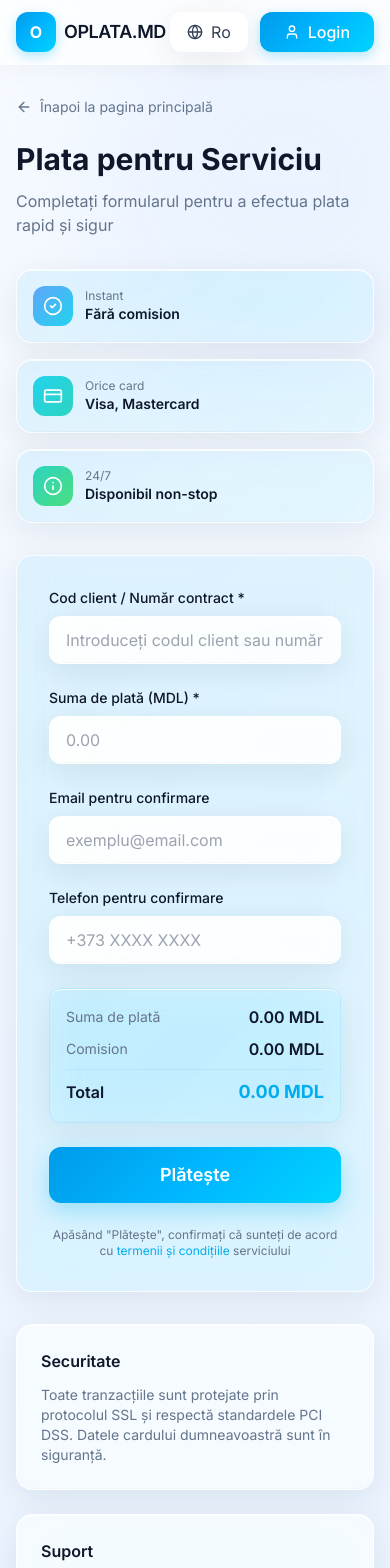
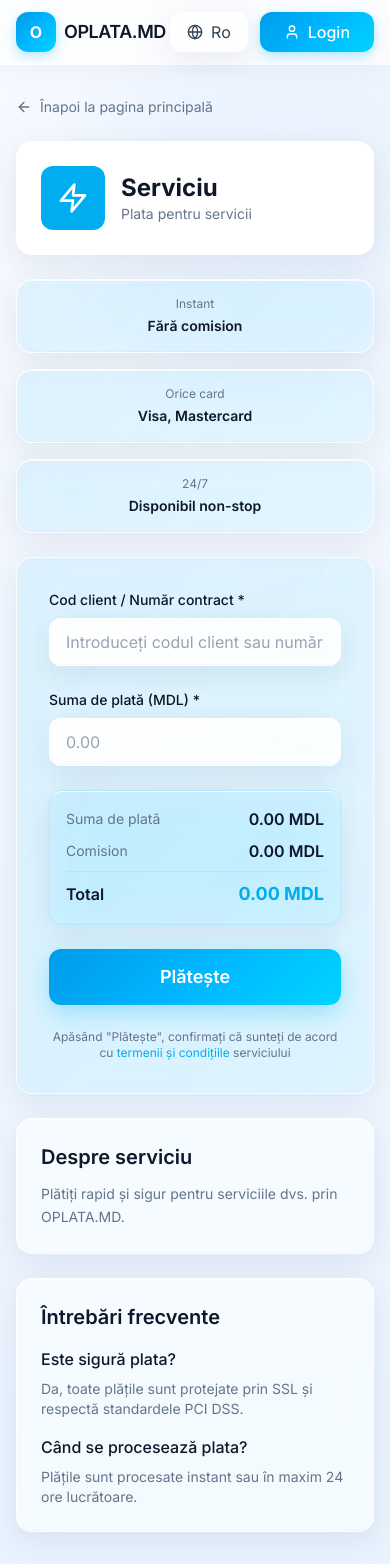
Before and after one commit to averinfx-oplata/OPLATA_LIGHT, a React (Vite) app: page /service/1 in a window 390 px wide. Shown: the top 1568 px of the page. Built offline with nearby package versions, Linux system fonts and the light colour scheme.

Commit message:
Updated ServicePayment.tsx

```diff
--- a/src/pages/ServicePayment.tsx
+++ b/src/pages/ServicePayment.tsx
@@ -1,29 +1,272 @@
 import { Link, useParams } from 'react-router-dom';
-import { Globe, User, ArrowLeft, CreditCard, CheckCircle2, Info } from 'lucide-react';
+import { Globe, User, ArrowLeft, Smartphone, Zap, Wifi, X } from 'lucide-react';
+import { useState } from 'react';
+
+interface ServiceConfig {
+  name: string;
+  icon: typeof Smartphone;
+  color: string;
+  description: string;
+  fields: Array<{
+    name: string;
+    label: string;
+    type: string;
+    placeholder: string;
+    required: boolean;
+  }>;
+  faq: Array<{
+    question: string;
+    answer: string;
+  }>;
+}
+
+const serviceConfigs: Record<string, ServiceConfig> = {
+  'orange': {
+    name: 'Orange Moldova',
+    icon: Smartphone,
+    color: '#FF6600',
+    description: 'Orange Moldova este unul dintre liderii pieței de telecomunicații din Moldova, oferind servicii mobile de înaltă calitate, internet rapid și o gamă largă de opțiuni pentru clienții săi.',
+    fields: [
+      { name: 'phone', label: 'Număr de telefon', type: 'tel', placeholder: '0XXXXXXXX', required: true },
+      { name: 'amount', label: 'Suma de plată (MDL)', type: 'number', placeholder: '0.00', required: true }
+    ],
+    faq: [
+      { question: 'Cum pot verifica soldul?', answer: 'Formați *100# pentru a verifica soldul dvs. curent.' },
+      { question: 'Cât timp durează reîncărcarea?', answer: 'Reîncărcarea este instantanee și va primi o confirmare prin SMS.' },
+      { question: 'Pot anula plata?', answer: 'Da, puteți anula tranzacția în primele 5 minute după efectuare contactând suportul.' }
+    ]
+  },
+  'moldcell': {
+    name: 'Moldcell',
+    icon: Smartphone,
+    color: '#0066CC',
+    description: 'Moldcell oferă servicii de telefonie mobilă de calitate superioară și soluții inovatoare pentru comunicare în Republica Moldova.',
+    fields: [
+      { name: 'phone', label: 'Număr de telefon', type: 'tel', placeholder: '0XXXXXXXX', required: true },
+      { name: 'amount', label: 'Suma de plată (MDL)', type: 'number', placeholder: '0.00', required: true }
+    ],
+    faq: [
+      { question: 'Care este suma minimă de reîncărcare?', answer: 'Suma minimă de reîncărcare este de 10 MDL.' },
+      { question: 'Pot reîncărca un alt număr?', answer: 'Da, puteți reîncărca orice număr Moldcell din Moldova.' },
+      { question: 'Primesc factură?', answer: 'Da, veți primi o confirmare electronică pe email după finalizarea plății.' }
+    ]
+  },
+  'energocom': {
+    name: 'Energocom',
+    icon: Zap,
+    color: '#FFB800',
+    description: 'Energocom este furnizorul principal de energie electrică în Republica Moldova, asigurând servicii de calitate pentru locuințe și afaceri.',
+    fields: [
+      { name: 'contract', label: 'Număr contract', type: 'text', placeholder: 'Introduceți numărul contractului', required: true },
+      { name: 'amount', label: 'Suma de plată (MDL)', type: 'number', placeholder: '0.00', required: true }
+    ],
+    faq: [
+      { question: 'Unde găsesc numărul contractului?', answer: 'Numărul contractului se află pe factura dvs. de energie electrică.' },
+      { question: 'Pot plăti în avans?', answer: 'Da, puteți plăti orice sumă pentru a crea un sold pozitiv.' },
+      { question: 'Când se procesează plata?', answer: 'Plata este procesată instant și se reflectă în cont în maxim 24 ore.' }
+    ]
+  },
+  'moldovagaz': {
+    name: 'Moldovagaz',
+    icon: Zap,
+    color: '#0055AA',
+    description: 'Moldovagaz este furnizorul național de gaze naturale, asigurând aprovizionarea continuă cu gaze pentru consumatori casnici și industriali.',
+    fields: [
+      { name: 'clientCode', label: 'Cod client', type: 'text', placeholder: 'Introduceți codul client', required: true },
+      { name: 'amount', label: 'Suma de plată (MDL)', type: 'number', placeholder: '0.00', required: true }
+    ],
+    faq: [
+      { question: 'Unde găsesc codul client?', answer: 'Codul client se află pe factura lunară de gaze naturale.' },
+      { question: 'Există comisioane?', answer: 'Nu, plata pentru Moldovagaz prin OPLATA.MD este fără comision.' },
+      { question: 'Pot programa plăți automate?', answer: 'Da, după autentificare puteți configura plăți recurente.' }
+    ]
+  },
+  'starnet': {
+    name: 'StarNet',
+    icon: Wifi,
+    color: '#E31E24',
+    description: 'StarNet oferă servicii de internet și televiziune prin fibră optică de înaltă viteză în Republica Moldova, asigurând conexiuni stabile și rapide.',
+    fields: [
+      { name: 'clientId', label: 'ID client', type: 'text', placeholder: 'Introduceți ID-ul client', required: true },
+      { name: 'amount', label: 'Suma de plată (MDL)', type: 'number', placeholder: '0.00', required: true }
+    ],
+    faq: [
+      { question: 'Unde găsesc ID-ul client?', answer: 'ID-ul client se află pe contractul dvs. sau pe factură.' },
+      { question: 'Cât durează activarea după plată?', answer: 'Serviciile sunt activate automat în câteva minute după confirmare.' },
+      { question: 'Pot schimba planul tarifar?', answer: 'Da, contactați serviciul clienți pentru a schimba planul.' }
+    ]
+  }
+};
+
+const defaultConfig: ServiceConfig = {
+  name: 'Serviciu',
+  icon: Zap,
+  color: '#00AEEF',
+  description: 'Plătiți rapid și sigur pentru serviciile dvs. prin OPLATA.MD.',
+  fields: [
+    { name: 'clientCode', label: 'Cod client / Număr contract', type: 'text', placeholder: 'Introduceți codul client sau numărul contractului', required: true },
+    { name: 'amount', label: 'Suma de plată (MDL)', type: 'number', placeholder: '0.00', required: true }
+  ],
+  faq: [
+    { question: 'Este sigură plata?', answer: 'Da, toate plățile sunt protejate prin SSL și respectă standardele PCI DSS.' },
+    { question: 'Când se procesează plata?', answer: 'Plățile sunt procesate instant sau în maxim 24 ore lucrătoare.' }
+  ]
+};
+
+interface ConfirmationModalProps {
+  isOpen: boolean;
+  onClose: () => void;
+  onConfirm: () => void;
+  formData: Record<string, string>;
+  serviceName: string;
+  amount: string;
+}
+
+function ConfirmationModal({ isOpen, onClose, onConfirm, formData, serviceName, amount }: ConfirmationModalProps) {
+  const [email, setEmail] = useState('');
+  const [agreed, setAgreed] = useState(false);
+
+  if (!isOpen) return null;
+
+  const handleSubmit = (e: React.FormEvent) => {
+    e.preventDefault();
+    onConfirm();
+  };
+
+  return (
+    <div
+      className="fixed inset-0 bg-black/50 backdrop-blur-sm z-50 flex items-center justify-center p-4 animate-in"
+      onClick={onClose}
+    >
+      <div
+        className="glass-card rounded-3xl max-w-lg w-full max-h-[90vh] overflow-y-auto p-8 relative"
+        onClick={(e) => e.stopPropagation()}
+        style={{
+          background: 'white',
+          boxShadow: '0 20px 60px rgba(0, 0, 0, 0.3)'
+        }}
+      >
+        <button
+          onClick={onClose}
+          className="absolute top-6 right-6 w-10 h-10 rounded-xl hover:bg-gray-100 transition-colors flex items-center justify-center"
+        >
+          <X className="w-5 h-5" style={{ color: 'var(--text-muted)' }} />
+        </button>
+
+        <h2 className="text-2xl font-bold mb-2" style={{ color: 'var(--text-strong)' }}>
+          Confirmați plata
+        </h2>
+        <p className="mb-6" style={{ color: 'var(--text-muted)' }}>
+          Verificați datele înainte de a continua
+        </p>
+
+        <form onSubmit={handleSubmit} className="space-y-6">
+          <div className="glass-card rounded-xl p-4 space-y-3" style={{
+            background: 'rgba(0, 174, 239, 0.05)',
+            border: '1px solid rgba(0, 174, 239, 0.1)'
+          }}>
+            <h3 className="font-semibold mb-3" style={{ color: 'var(--text-strong)' }}>
+              Detalii plată
+            </h3>
+            <div className="flex justify-between items-center">
+              <span className="text-sm" style={{ color: 'var(--text-muted)' }}>Serviciu</span>
+              <span className="font-semibold" style={{ color: 'var(--text-strong)' }}>{serviceName}</span>
+            </div>
+            {Object.entries(formData).map(([key, value]) => {
+              if (key === 'amount' || !value) return null;
+              return (
+                <div key={key} className="flex justify-between items-center">
+                  <span className="text-sm" style={{ color: 'var(--text-muted)' }}>
+                    {key === 'phone' ? 'Telefon' : key === 'contract' ? 'Contract' : key === 'clientCode' ? 'Cod client' : key === 'clientId' ? 'ID client' : key}
+                  </span>
+                  <span className="font-semibold" style={{ color: 'var(--text-strong)' }}>{value}</span>
+                </div>
+              );
+            })}
+            <div className="border-t pt-3 mt-3" style={{ borderColor: 'rgba(0, 174, 239, 0.1)' }}>
+              <div className="flex justify-between items-center">
+                <span className="font-semibold" style={{ color: 'var(--text-strong)' }}>Suma totală</span>
+                <span className="text-xl font-bold" style={{ color: 'var(--color-primary)' }}>{amount} MDL</span>
+              </div>
+            </div>
+          </div>
+
+          <div>
+            <label className="block text-sm font-medium mb-2" style={{ color: 'var(--text-strong)' }}>
+              Email pentru confirmare *
+            </label>
+            <input
+              type="email"
+              placeholder="exemplu@email.com"
+              value={email}
+              onChange={(e) => setEmail(e.target.value)}
+              required
+              className="w-full h-12 px-4 rounded-xl border border-gray-300 transition-all duration-300 focus:ring-2 focus:ring-blue-400 focus:outline-none"
+              style={{ color: 'var(--text)' }}
+            />
+          </div>
+
+          <div className="flex items-start gap-3">
+            <input
+              type="checkbox"
+              id="confirm-consent"
+              checked={agreed}
+              onChange={(e) => setAgreed(e.target.checked)}
+              required
+              className="mt-1 w-5 h-5 rounded border-gray-300 text-blue-600 focus:ring-blue-500"
+            />
+            <label htmlFor="confirm-consent" className="text-sm" style={{ color: 'var(--text)' }}>
+              Sunt de acord cu{' '}
+              <a href="#" className="text-[var(--color-primary)] hover:underline font-medium">
+                politica de confidențialitate
+              </a>
+              {' '}și confirm corectitudinea datelor introduse
+            </label>
+          </div>
+
+          <button
+            type="submit"
+            disabled={!agreed || !email}
+            className="w-full h-14 rounded-xl font-semibold text-lg transition-all duration-300 ease-out hover:scale-105 active:scale-95 disabled:opacity-50 disabled:cursor-not-allowed disabled:hover:scale-100"
+            style={{
+              background: (agreed && email) ? 'var(--gradient-primary)' : '#E6EBF2',
+              color: (agreed && email) ? 'white' : 'var(--text-muted)',
+              boxShadow: (agreed && email) ? '0 8px 24px rgba(0, 174, 239, 0.3)' : 'none'
+            }}
+          >
+            Confirmă plata
+          </button>
+        </form>
+      </div>
+    </div>
+  );
+}
 
 export default function ServicePayment() {
   const { serviceId } = useParams();
+  const config = serviceConfigs[serviceId || ''] || defaultConfig;
+  const ServiceIcon = config.icon;
 
-  const serviceNames: Record<string, string> = {
-    'loteria': 'Loteria Națională 7777',
-    'orange': 'Orange Moldova',
-    'ecredit': 'eCredit',
-    'infocom': 'Infocom',
-    'iute': 'Iute Credit',
-    'moldcell': 'Moldcell',
-    'energocom': 'Energocom',
-    'slot': 'SLOT',
-    'termoelectrica': 'Termoelectrica',
-    'moldovagaz': 'Moldovagaz',
-    'premier-energy': 'Premier Energy',
-    'infosapr': 'Infosapr',
-    'avon': 'AVON',
-    'canal2': 'Canal 2',
-    'starnet': 'StarNet',
-    'microinvest': 'Microinvest'
+  const [formData, setFormData] = useState<Record<string, string>>({});
+  const [showConfirmation, setShowConfirmation] = useState(false);
+
+  const handleInputChange = (fieldName: string, value: string) => {
+    setFormData(prev => ({ ...prev, [fieldName]: value }));
   };
 
-  const serviceName = serviceNames[serviceId || ''] || 'Serviciu';
+  const handleSubmit = (e: React.FormEvent) => {
+    e.preventDefault();
+    setShowConfirmation(true);
+  };
+
+  const handleConfirmPayment = () => {
+    console.log('Payment confirmed:', formData);
+    setShowConfirmation(false);
+  };
+
+  const amount = formData.amount || '0.00';
+  const commission = '0.00';
+  const total = parseFloat(amount) + parseFloat(commission);
 
   return (
     <div className="min-h-screen relative overflow-hidden">
@@ -88,69 +331,71 @@ export default function ServicePayment() {
           Înapoi la pagina principală
         </Link>
 
-        <div className="mb-8">
-          <h1 className="text-3xl font-bold mb-3" style={{ color: 'var(--text-strong)' }}>
-            Plata pentru {serviceName}
+        <div className="glass-card rounded-2xl p-6 mb-6 flex items-center gap-4" style={{
+          background: 'white',
+          border: '1px solid rgba(255, 255, 255, 0.8)',
+          boxShadow: '0 8px 32px rgba(15, 23, 42, 0.08)'
+        }}>
+          <div
+            className="w-16 h-16 rounded-xl flex items-center justify-center flex-shrink-0"
+            style={{ background: config.color }}
+          >
+            <ServiceIcon className="w-8 h-8 text-white" />
+          </div>
+          <div>
+            <h1 className="text-2xl font-bold" style={{ color: 'var(--text-strong)' }}>
+              {config.name}
             </h1>
-          <p className="text-base" style={{ color: 'var(--text-muted)' }}>
-            Completați formularul pentru a efectua plata rapid și sigur
+            <p className="text-sm" style={{ color: 'var(--text-muted)' }}>
+              Plata pentru servicii
             </p>
           </div>
+        </div>
 
-        <div className="grid grid-cols-1 md:grid-cols-3 gap-4 mb-8">
-          <div className="glass-card rounded-2xl p-4 flex items-center gap-3" style={{
+        <div className="grid grid-cols-1 md:grid-cols-3 gap-4 mb-6">
+          <div className="glass-card rounded-2xl p-4 text-center" style={{
             background: 'linear-gradient(135deg, rgba(0, 174, 239, 0.08) 0%, rgba(0, 212, 255, 0.05) 100%)',
             border: '1px solid rgba(255, 255, 255, 0.8)'
           }}>
-            <div className="w-10 h-10 rounded-xl bg-gradient-to-br from-blue-400 to-cyan-400 flex items-center justify-center flex-shrink-0">
-              <CheckCircle2 className="w-5 h-5 text-white" />
+            <div className="text-xs mb-1" style={{ color: 'var(--text-muted)' }}>Instant</div>
+            <div className="font-semibold text-sm" style={{ color: 'var(--text-strong)' }}>Fără comision</div>
           </div>
-            <div>
-              <div className="text-xs" style={{ color: 'var(--text-muted)' }}>Instant</div>
-              <div className="font-semibold text-sm" style={{ color: 'var(--text-strong)' }}>Fără comision</div>
+
+          <div className="glass-card rounded-2xl p-4 text-center" style={{
+            background: 'linear-gradient(135deg, rgba(0, 174, 239, 0.08) 0%, rgba(0, 212, 255, 0.05) 100%)',
+            border: '1px solid rgba(255, 255, 255, 0.8)'
+          }}>
+            <div className="text-xs mb-1" style={{ color: 'var(--text-muted)' }}>Orice card</div>
+            <div className="font-semibold text-sm" style={{ color: 'var(--text-strong)' }}>Visa, Mastercard</div>
+          </div>
+
+          <div className="glass-card rounded-2xl p-4 text-center" style={{
+            background: 'linear-gradient(135deg, rgba(0, 174, 239, 0.08) 0%, rgba(0, 212, 255, 0.05) 100%)',
+            border: '1px solid rgba(255, 255, 255, 0.8)'
+          }}>
+            <div className="text-xs mb-1" style={{ color: 'var(--text-muted)' }}>24/7</div>
+            <div className="font-semibold text-sm" style={{ color: 'var(--text-strong)' }}>Disponibil non-stop</div>
           </div>
         </div>
 
-          <div className="glass-card rounded-2xl p-4 flex items-center gap-3" style={{
-            background: 'linear-gradient(135deg, rgba(0, 174, 239, 0.08) 0%, rgba(0, 212, 255, 0.05) 100%)',
-            border: '1px solid rgba(255, 255, 255, 0.8)'
-          }}>
-            <div className="w-10 h-10 rounded-xl bg-gradient-to-br from-cyan-400 to-teal-400 flex items-center justify-center flex-shrink-0">
-              <CreditCard className="w-5 h-5 text-white" />
-            </div>
-            <div>
-              <div className="text-xs" style={{ color: 'var(--text-muted)' }}>Orice card</div>
-              <div className="font-semibold text-sm" style={{ color: 'var(--text-strong)' }}>Visa, Mastercard</div>
-            </div>
-          </div>
-
-          <div className="glass-card rounded-2xl p-4 flex items-center gap-3" style={{
-            background: 'linear-gradient(135deg, rgba(0, 174, 239, 0.08) 0%, rgba(0, 212, 255, 0.05) 100%)',
-            border: '1px solid rgba(255, 255, 255, 0.8)'
-          }}>
-            <div className="w-10 h-10 rounded-xl bg-gradient-to-br from-teal-400 to-green-400 flex items-center justify-center flex-shrink-0">
-              <Info className="w-5 h-5 text-white" />
-            </div>
-            <div>
-              <div className="text-xs" style={{ color: 'var(--text-muted)' }}>24/7</div>
-              <div className="font-semibold text-sm" style={{ color: 'var(--text-strong)' }}>Disponibil non-stop</div>
-            </div>
-          </div>
-        </div>
-
-        <form className="glass-card rounded-2xl p-8 space-y-6 mb-8" style={{
+        <form onSubmit={handleSubmit} className="glass-card rounded-2xl p-8 space-y-6 mb-6" style={{
           background: 'linear-gradient(135deg, rgba(0, 174, 239, 0.08) 0%, rgba(0, 212, 255, 0.05) 100%)',
           border: '1px solid rgba(255, 255, 255, 0.8)',
           boxShadow: '0 8px 32px rgba(15, 23, 42, 0.08)'
         }}>
-          <div>
+          {config.fields.map((field) => (
+            <div key={field.name}>
               <label className="block text-sm font-medium mb-2" style={{ color: 'var(--text-strong)' }}>
-              Cod client / Număr contract *
+                {field.label} {field.required && '*'}
               </label>
               <input
-              type="text"
-              required
-              placeholder="Introduceți codul client sau numărul contractului"
+                type={field.type}
+                required={field.required}
+                placeholder={field.placeholder}
+                value={formData[field.name] || ''}
+                onChange={(e) => handleInputChange(field.name, e.target.value)}
+                min={field.type === 'number' ? '0' : undefined}
+                step={field.type === 'number' ? '0.01' : undefined}
                 className="w-full h-12 px-4 rounded-xl border glass-card transition-all duration-300 focus:ring-2 focus:ring-blue-400 focus:outline-none"
                 style={{
                   borderColor: 'rgba(255, 255, 255, 0.8)',
@@ -158,54 +403,7 @@ export default function ServicePayment() {
                 }}
               />
             </div>
-
-          <div>
-            <label className="block text-sm font-medium mb-2" style={{ color: 'var(--text-strong)' }}>
-              Suma de plată (MDL) *
-            </label>
-            <input
-              type="number"
-              required
-              placeholder="0.00"
-              min="0"
-              step="0.01"
-              className="w-full h-12 px-4 rounded-xl border glass-card transition-all duration-300 focus:ring-2 focus:ring-blue-400 focus:outline-none"
-              style={{
-                borderColor: 'rgba(255, 255, 255, 0.8)',
-                color: 'var(--text)'
-              }}
-            />
-          </div>
-
-          <div>
-            <label className="block text-sm font-medium mb-2" style={{ color: 'var(--text-strong)' }}>
-              Email pentru confirmare
-            </label>
-            <input
-              type="email"
-              placeholder="exemplu@email.com"
-              className="w-full h-12 px-4 rounded-xl border glass-card transition-all duration-300 focus:ring-2 focus:ring-blue-400 focus:outline-none"
-              style={{
-                borderColor: 'rgba(255, 255, 255, 0.8)',
-                color: 'var(--text)'
-              }}
-            />
-          </div>
-
-          <div>
-            <label className="block text-sm font-medium mb-2" style={{ color: 'var(--text-strong)' }}>
-              Telefon pentru confirmare
-            </label>
-            <input
-              type="tel"
-              placeholder="+373 XXXX XXXX"
-              className="w-full h-12 px-4 rounded-xl border glass-card transition-all duration-300 focus:ring-2 focus:ring-blue-400 focus:outline-none"
-              style={{
-                borderColor: 'rgba(255, 255, 255, 0.8)',
-                color: 'var(--text)'
-              }}
-            />
-          </div>
+          ))}
 
           <div className="glass-card rounded-xl p-4" style={{
             background: 'rgba(0, 174, 239, 0.05)',
@@ -213,16 +411,16 @@ export default function ServicePayment() {
           }}>
             <div className="flex justify-between items-center mb-2">
               <span className="text-sm" style={{ color: 'var(--text-muted)' }}>Suma de plată</span>
-              <span className="font-semibold" style={{ color: 'var(--text-strong)' }}>0.00 MDL</span>
+              <span className="font-semibold" style={{ color: 'var(--text-strong)' }}>{amount} MDL</span>
             </div>
             <div className="flex justify-between items-center mb-2">
               <span className="text-sm" style={{ color: 'var(--text-muted)' }}>Comision</span>
-              <span className="font-semibold" style={{ color: 'var(--text-strong)' }}>0.00 MDL</span>
+              <span className="font-semibold" style={{ color: 'var(--text-strong)' }}>{commission} MDL</span>
             </div>
             <div className="border-t pt-2 mt-2" style={{ borderColor: 'rgba(0, 174, 239, 0.1)' }}>
               <div className="flex justify-between items-center">
                 <span className="font-semibold" style={{ color: 'var(--text-strong)' }}>Total</span>
-                <span className="text-lg font-bold" style={{ color: 'var(--color-primary)' }}>0.00 MDL</span>
+                <span className="text-lg font-bold" style={{ color: 'var(--color-primary)' }}>{total.toFixed(2)} MDL</span>
               </div>
             </div>
           </div>
@@ -252,16 +450,15 @@ export default function ServicePayment() {
           </p>
         </form>
 
-        <div className="grid grid-cols-1 md:grid-cols-2 gap-6">
-          <div className="glass-card rounded-2xl p-6" style={{
+        <div className="glass-card rounded-2xl p-6 mb-6" style={{
           background: 'rgba(255, 255, 255, 0.6)',
           border: '1px solid rgba(255, 255, 255, 0.8)'
         }}>
-            <h3 className="font-semibold mb-3" style={{ color: 'var(--text-strong)' }}>
-              Securitate
+          <h3 className="text-xl font-semibold mb-3" style={{ color: 'var(--text-strong)' }}>
+            Despre serviciu
           </h3>
-            <p className="text-sm" style={{ color: 'var(--text-muted)' }}>
-              Toate tranzacțiile sunt protejate prin protocolul SSL și respectă standardele PCI DSS. Datele cardului dumneavoastră sunt în siguranță.
+          <p className="text-sm leading-relaxed" style={{ color: 'var(--text-muted)' }}>
+            {config.description}
           </p>
         </div>
 
@@ -269,21 +466,32 @@ export default function ServicePayment() {
           background: 'rgba(255, 255, 255, 0.6)',
           border: '1px solid rgba(255, 255, 255, 0.8)'
         }}>
-            <h3 className="font-semibold mb-3" style={{ color: 'var(--text-strong)' }}>
-              Suport
+          <h3 className="text-xl font-semibold mb-4" style={{ color: 'var(--text-strong)' }}>
+            Întrebări frecvente
           </h3>
-            <p className="text-sm mb-2" style={{ color: 'var(--text-muted)' }}>
-              Aveți întrebări? Contactați-ne:
+          <div className="space-y-4">
+            {config.faq.map((item, index) => (
+              <div key={index}>
+                <h4 className="font-medium mb-2" style={{ color: 'var(--text-strong)' }}>
+                  {item.question}
+                </h4>
+                <p className="text-sm" style={{ color: 'var(--text-muted)' }}>
+                  {item.answer}
                 </p>
-            <p className="text-sm font-medium" style={{ color: 'var(--color-primary)' }}>
-              +373 22 000 000
-            </p>
-            <p className="text-sm font-medium" style={{ color: 'var(--color-primary)' }}>
-              support@oplata.md
-            </p>
+              </div>
+            ))}
           </div>
         </div>
       </main>
+
+      <ConfirmationModal
+        isOpen={showConfirmation}
+        onClose={() => setShowConfirmation(false)}
+        onConfirm={handleConfirmPayment}
+        formData={formData}
+        serviceName={config.name}
+        amount={total.toFixed(2)}
+      />
     </div>
   );
 }
```
Lines whose indentation alone changed are shown as unchanged.
